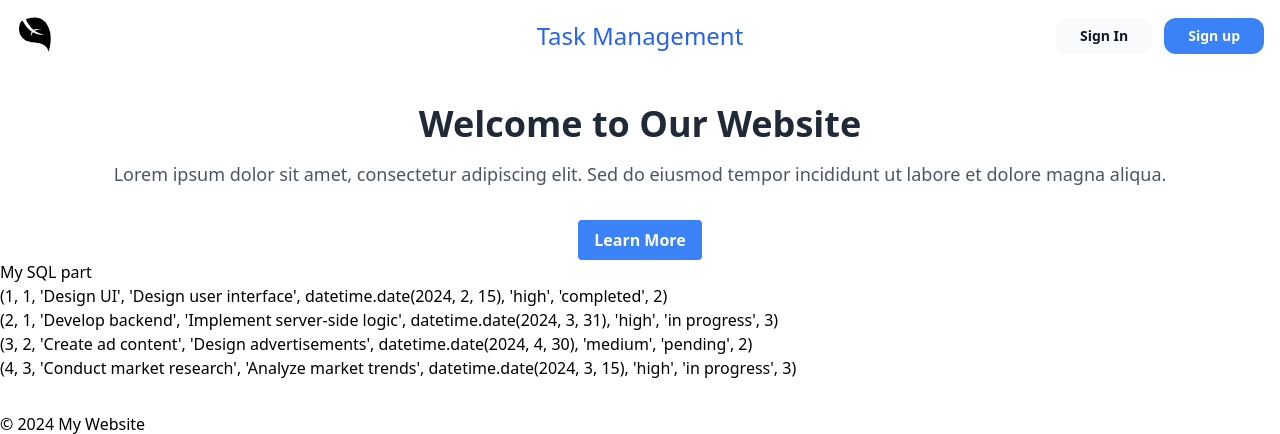
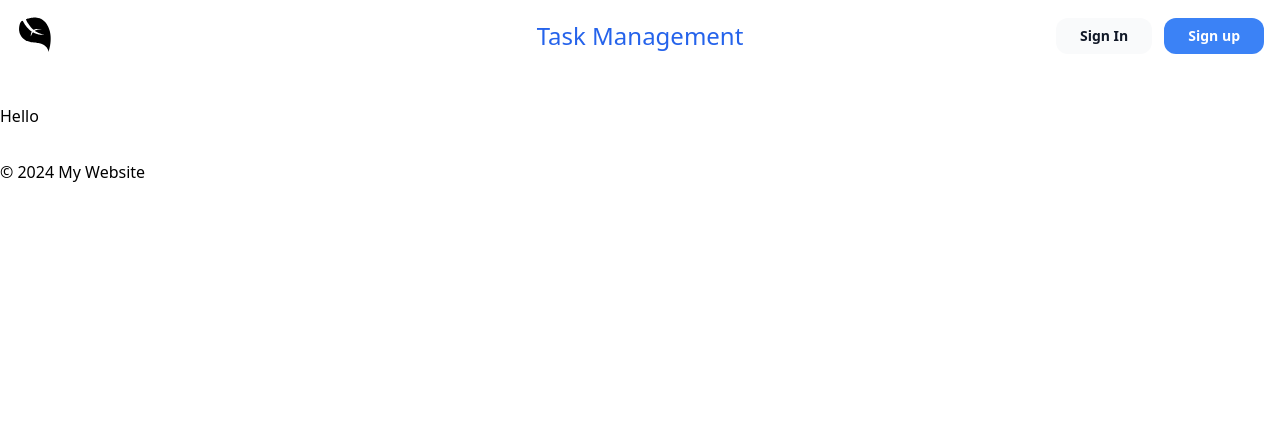
Before and after one commit to True-Fox/An-Application-with-Raft-Consensus-Algorithm, a Flask app: page /home in a window 1280 px wide. Shown: the top 434 px of the page. Run offline with Flask 3, Linux system fonts and the light colour scheme; data comes from the database, SQL or seed files in the repository; some libraries are stand-ins or nearby versions.

Commit message:
Updated Readme.md

```diff
--- a/templates/index.html
+++ b/templates/index.html
@@ -4,7 +4,7 @@
 {% block title%} Dashboard {% endblock %}
 
 {% block content %}
-    <div class="container mx-auto py-8">
+    <!--div class="container mx-auto py-8">
         <h1 class="text-4xl font-bold text-center text-gray-800 mb-4">Welcome to Our Website</h1>
         <p class="text-lg text-center text-gray-600 mb-8">Lorem ipsum dolor sit amet, consectetur adipiscing elit. Sed
             do eiusmod tempor incididunt ut labore et dolore magna aliqua.</p>
@@ -19,5 +19,8 @@
                 {% endfor %}
             </ul>
         </div>
+    </div-->
+    <div class="container mx-auto py-8">
+        <h1>Hello</h1>
     </div>
 {% endblock %}
```
Also changed, not shown: README.md.
